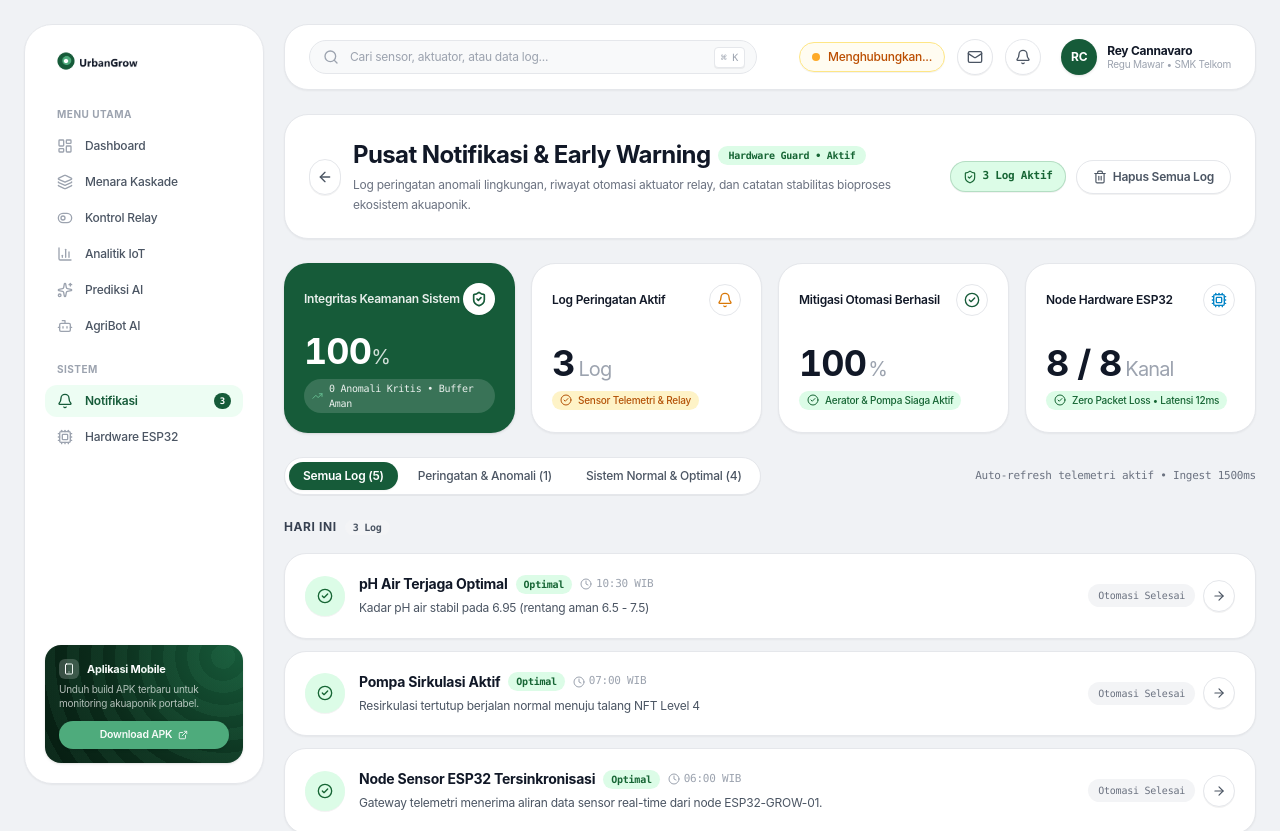
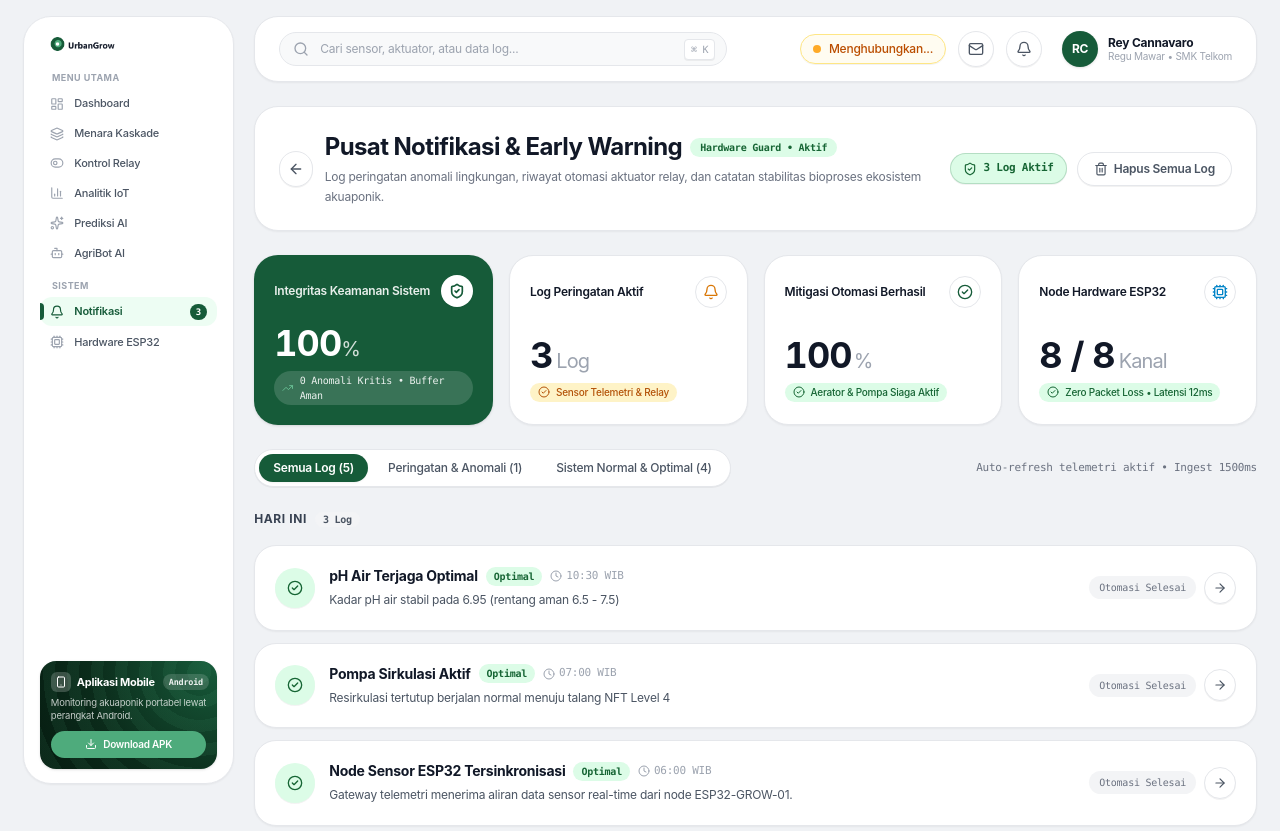
Before and after one commit to ReyCannavaro/urbangrow-eng, a Next.js app in the folder apps/web/: page /alerts in a window 1280 px wide. Shown: the top 831 px of the page. Built offline with nearby package versions, Linux system fonts and the light colour scheme; no server answers.

Commit message:
fix(web): lock non-scrolling responsive sidebar and refine mobile app card

```diff
--- a/apps/web/app/controls/page.tsx
+++ b/apps/web/app/controls/page.tsx
@@ -215,7 +215,10 @@ export default function ControlsPage() {
       />
 
       {/* 6. Signature Wavy Ribbon Footer: Fail-safe Hardware Specs */}
-      <div className="rounded-[24px] bg-wavy-ribbon text-white p-6 shadow-sm flex flex-col lg:flex-row items-center justify-between gap-5">
+      <div
+        id="hardware-esp32"
+        className="scroll-mt-6 rounded-[24px] bg-wavy-ribbon text-white p-6 shadow-sm flex flex-col lg:flex-row items-center justify-between gap-5"
+      >
         <div>
           <div className="flex items-center gap-2">
             <span className="h-2 w-2 rounded-full bg-[#68C194] animate-pulse" />
--- a/apps/web/app/globals.css
+++ b/apps/web/app/globals.css
@@ -71,6 +71,7 @@ body {
   content: "";
   position: absolute;
   inset: 0;
+  z-index: 0;
   background-image: repeating-radial-gradient(
     circle at 90% 10%,
     rgba(78, 171, 124, 0.15) 0px,
@@ -80,6 +81,98 @@ body {
   );
   opacity: 0.6;
   pointer-events: none;
+}
+
+/* Device-Adaptive Shell & Non-Scrollable Locked Sidebar */
+.app-shell {
+  --shell-pad-y: clamp(10px, 2vh, 24px);
+  --shell-pad-y: clamp(10px, 2dvh, 24px);
+  --shell-pad-x: clamp(12px, 1.8vw, 24px);
+  min-height: 100vh;
+  min-height: 100dvh;
+  padding: var(--shell-pad-y) var(--shell-pad-x);
+}
+
+.app-sidebar-panel {
+  overflow: hidden;
+  overscroll-behavior: none;
+}
+
+@media (min-width: 1024px) {
+  .app-sidebar-panel {
+    position: sticky;
+    top: var(--shell-pad-y);
+    align-self: flex-start;
+    width: clamp(208px, 16.5vw, 252px);
+    height: calc(100vh - (var(--shell-pad-y) * 2));
+    height: calc(100dvh - (var(--shell-pad-y) * 2));
+    padding: clamp(12px, 1.8vh, 20px) clamp(12px, 1.25vw, 18px);
+    padding: clamp(12px, 1.8dvh, 20px) clamp(12px, 1.25vw, 18px);
+    overflow: hidden;
+  }
+
+  .app-sidebar-brand {
+    margin-bottom: clamp(8px, 1.8vh, 22px);
+    margin-bottom: clamp(8px, 1.8dvh, 22px);
+  }
+
+  .app-sidebar-logo {
+    height: clamp(24px, 3.2vh, 32px);
+    height: clamp(24px, 3.2dvh, 32px);
+  }
+
+  .app-sidebar-groups {
+    gap: clamp(8px, 1.5vh, 18px);
+    gap: clamp(8px, 1.5dvh, 18px);
+  }
+
+  .app-sidebar-heading {
+    margin-bottom: clamp(3px, 0.65vh, 8px);
+    margin-bottom: clamp(3px, 0.65dvh, 8px);
+    font-size: clamp(9px, 1.05vh, 10px);
+    font-size: clamp(9px, 1.05dvh, 10px);
+  }
+
+  .app-sidebar-nav {
+    gap: clamp(1px, 0.35vh, 4px);
+    gap: clamp(1px, 0.35dvh, 4px);
+  }
+
+  .app-sidebar-link {
+    padding-block: clamp(4px, 0.78vh, 8px);
+    padding-block: clamp(4px, 0.78dvh, 8px);
+    padding-inline: clamp(8px, 0.8vw, 12px);
+    font-size: clamp(11px, 1.3vh, 12.5px);
+    font-size: clamp(11px, 1.3dvh, 12.5px);
+  }
+
+  .app-sidebar-icon {
+    width: clamp(14px, 1.65vh, 16px);
+    height: clamp(14px, 1.65vh, 16px);
+    width: clamp(14px, 1.65dvh, 16px);
+    height: clamp(14px, 1.65dvh, 16px);
+  }
+
+  .app-sidebar-mobile-card {
+    margin-top: clamp(8px, 1.4vh, 16px);
+    margin-top: clamp(8px, 1.4dvh, 16px);
+    padding: clamp(10px, 1.35vh, 14px);
+    padding: clamp(10px, 1.35dvh, 14px);
+  }
+
+  .app-sidebar-mobile-desc {
+    margin-bottom: clamp(6px, 1.1vh, 10px);
+    margin-bottom: clamp(6px, 1.1dvh, 10px);
+    font-size: clamp(9.5px, 1.12vh, 10.5px);
+    font-size: clamp(9.5px, 1.12dvh, 10.5px);
+  }
+
+  .app-sidebar-mobile-cta {
+    padding-block: clamp(5px, 0.75vh, 7px);
+    padding-block: clamp(5px, 0.75dvh, 7px);
+    font-size: clamp(10px, 1.15vh, 11px);
+    font-size: clamp(10px, 1.15dvh, 11px);
+  }
 }
 
 .num-tabular {
--- a/apps/web/components/layout/AppShell.tsx
+++ b/apps/web/components/layout/AppShell.tsx
@@ -6,9 +6,9 @@ import { TopNavbar } from "./TopNavbar";
 
 export function AppShell({ children }: { children: React.ReactNode }) {
   return (
-    <div className="min-h-screen bg-[#F0F2F5] p-3 sm:p-5 lg:p-6">
-      <div className="max-w-[1460px] mx-auto flex flex-col lg:flex-row gap-5 items-start">
-        {/* 1. Locked Sticky Left Sidebar (Never scrolls away) */}
+    <div className="app-shell bg-[#F0F2F5]">
+      <div className="max-w-[1460px] mx-auto flex flex-col lg:flex-row gap-4 xl:gap-5 items-start">
+        {/* 1. Locked Non-Scrollable Sticky Left Sidebar */}
         <AppSidebar />
 
         {/* 2. Main Content Column */}
--- a/apps/web/components/layout/AppSidebar.tsx
+++ b/apps/web/components/layout/AppSidebar.tsx
@@ -1,6 +1,6 @@
 "use client";
 
-import React from "react";
+import React, { useEffect, useRef, useState } from "react";
 import Link from "next/link";
 import { usePathname } from "next/navigation";
 import Image from "next/image";
@@ -13,7 +13,7 @@ import {
   Bell,
   Cpu,
   Smartphone,
-  ExternalLink,
+  Download,
   Sparkles,
 } from "lucide-react";
 import { useTelemetry } from "@/lib/telemetryContext";
@@ -21,6 +21,40 @@ import { useTelemetry } from "@/lib/telemetryContext";
 export function AppSidebar() {
   const pathname = usePathname();
   const { alerts } = useTelemetry();
+  const [apkState, setApkState] = useState<"idle" | "checking" | "unavailable">("idle");
+  const resetTimerRef = useRef<ReturnType<typeof setTimeout> | null>(null);
+
+  useEffect(() => {
+    return () => {
+      if (resetTimerRef.current) clearTimeout(resetTimerRef.current);
+    };
+  }, []);
+
+  const handleApkDownload = async () => {
+    if (apkState === "checking") return;
+    if (resetTimerRef.current) clearTimeout(resetTimerRef.current);
+
+    setApkState("checking");
+    try {
+      const res = await fetch("/download/urbangrow.apk", { method: "HEAD" });
+      const contentType = res.headers.get("content-type") ?? "";
+      if (res.ok && !contentType.includes("text/html")) {
+        setApkState("idle");
+        const anchor = document.createElement("a");
+        anchor.href = "/download/urbangrow.apk";
+        anchor.download = "UrbanGrow-Mobile.apk";
+        document.body.appendChild(anchor);
+        anchor.click();
+        anchor.remove();
+        return;
+      }
+      setApkState("unavailable");
+      resetTimerRef.current = setTimeout(() => setApkState("idle"), 3500);
+    } catch {
+      setApkState("unavailable");
+      resetTimerRef.current = setTimeout(() => setApkState("idle"), 3500);
+    }
+  };
 
   const mainNav = [
     { label: "Dashboard", href: "/", icon: LayoutDashboard },
@@ -38,31 +72,36 @@ export function AppSidebar() {
       icon: Bell,
       badge: alerts.length > 0 ? alerts.length : null,
     },
-    { label: "Hardware ESP32", href: "/controls", icon: Cpu },
+    { label: "Hardware ESP32", href: "/controls#hardware-esp32", icon: Cpu },
   ];
 
   return (
-    <aside className="w-full lg:w-60 shrink-0 lg:sticky lg:top-5 lg:h-[calc(100vh-2.5rem)] flex flex-col justify-between p-5 rounded-[28px] bg-white border border-[#E5E7EB] shadow-xs overflow-y-auto">
-      <div>
-        {/* Brand Logo */}
-        <Link href="/" className="inline-block mb-6 pl-1">
+    <aside className="app-sidebar-panel w-full shrink-0 flex flex-col justify-between p-4 sm:p-5 rounded-[24px] lg:rounded-[28px] bg-white border border-[#E5E7EB] shadow-xs select-none">
+      <div className="min-h-0 flex flex-col">
+        {/* Brand Logo Header */}
+        <div className="app-sidebar-brand flex items-center justify-between gap-2 mb-3.5 pl-1 shrink-0">
+          <Link href="/" className="inline-flex items-center shrink-0">
             <Image
               src="/urbangrow-logo.png"
               alt="UrbanGrow"
               width={150}
               height={42}
               priority
-            className="h-8 w-auto object-contain"
+              className="app-sidebar-logo h-7 w-auto object-contain"
             />
           </Link>
+          <span className="lg:hidden px-2.5 py-0.5 rounded-full bg-[#DCFCE7]/80 text-[#165B39] font-mono text-[10px] font-bold">
+            ECAD Hub
+          </span>
+        </div>
 
-        {/* Menu Section */}
-        <div className="space-y-5">
+        {/* Navigation Sections */}
+        <div className="app-sidebar-groups flex flex-col gap-3">
           <div>
-            <div className="px-3 mb-2 text-[10px] font-bold tracking-wider text-[#9CA3AF] uppercase">
+            <div className="app-sidebar-heading px-2.5 lg:px-3 mb-1.5 text-[10px] font-bold tracking-wider text-[#9CA3AF] uppercase">
               Menu Utama
             </div>
-            <nav className="space-y-1">
+            <nav className="app-sidebar-nav grid grid-cols-2 sm:grid-cols-3 gap-1 lg:flex lg:flex-col">
               {mainNav.map((item) => {
                 const isActive = pathname === item.href;
                 const Icon = item.icon;
@@ -70,22 +109,21 @@ export function AppSidebar() {
                   <Link
                     key={item.href}
                     href={item.href}
-                    className={`relative flex items-center gap-3 px-3 py-2 rounded-xl text-xs font-medium transition-all ${
+                    className={`app-sidebar-link relative min-w-0 flex items-center gap-2.5 px-2.5 py-2 rounded-xl text-xs font-medium transition-colors ${
                       isActive
                         ? "text-[#165B39] font-semibold bg-[#DCFCE7]/50"
                         : "text-[#4B5563] hover:text-[#111827] hover:bg-[#F8F9FA]"
                     }`}
                   >
-                    {/* Active Left Indicator Bar (Matching Donezo) */}
                     {isActive && (
                       <span className="absolute left-0 top-1.5 bottom-1.5 w-1 rounded-r-full bg-[#165B39]" />
                     )}
                     <Icon
-                      className={`h-4 w-4 ${
+                      className={`app-sidebar-icon h-4 w-4 shrink-0 ${
                         isActive ? "text-[#165B39]" : "text-[#9CA3AF]"
                       }`}
                     />
-                    <span>{item.label}</span>
+                    <span className="truncate">{item.label}</span>
                   </Link>
                 );
               })}
@@ -93,10 +131,10 @@ export function AppSidebar() {
           </div>
 
           <div>
-            <div className="px-3 mb-2 text-[10px] font-bold tracking-wider text-[#9CA3AF] uppercase">
+            <div className="app-sidebar-heading px-2.5 lg:px-3 mb-1.5 text-[10px] font-bold tracking-wider text-[#9CA3AF] uppercase">
               Sistem
             </div>
-            <nav className="space-y-1">
+            <nav className="app-sidebar-nav grid grid-cols-2 gap-1 lg:flex lg:flex-col">
               {systemNav.map((item) => {
                 const isActive = pathname === item.href;
                 const Icon = item.icon;
@@ -104,22 +142,25 @@ export function AppSidebar() {
                   <Link
                     key={item.label}
                     href={item.href}
-                    className={`flex items-center justify-between px-3 py-2 rounded-xl text-xs font-medium transition-all ${
+                    className={`app-sidebar-link relative min-w-0 flex items-center justify-between gap-2 px-2.5 py-2 rounded-xl text-xs font-medium transition-colors ${
                       isActive
                         ? "text-[#165B39] font-semibold bg-[#DCFCE7]/50"
                         : "text-[#4B5563] hover:text-[#111827] hover:bg-[#F8F9FA]"
                     }`}
                   >
-                    <div className="flex items-center gap-3">
+                    {isActive && (
+                      <span className="absolute left-0 top-1.5 bottom-1.5 w-1 rounded-r-full bg-[#165B39]" />
+                    )}
+                    <div className="flex items-center gap-2.5 min-w-0">
                       <Icon
-                        className={`h-4 w-4 ${
+                        className={`app-sidebar-icon h-4 w-4 shrink-0 ${
                           isActive ? "text-[#165B39]" : "text-[#9CA3AF]"
                         }`}
                       />
-                      <span>{item.label}</span>
+                      <span className="truncate">{item.label}</span>
                     </div>
                     {item.badge && (
-                      <span className="px-1.5 py-0.5 text-[9px] font-mono font-bold rounded-full bg-[#165B39] text-white">
+                      <span className="px-1.5 py-0.5 text-[9px] font-mono font-bold rounded-full bg-[#165B39] text-white shrink-0">
                         {item.badge}
                       </span>
                     )}
@@ -131,24 +172,53 @@ export function AppSidebar() {
         </div>
       </div>
 
-      {/* Bottom Download Mobile App Banner (Matching Donezo Bottom Card) */}
-      <div className="rounded-2xl p-3.5 bg-wavy-ribbon text-white mt-4 shadow-sm shrink-0">
-        <div className="flex items-center gap-2 mb-1">
-          <div className="h-5 w-5 rounded-md bg-white/20 flex items-center justify-center">
+      {/* Bottom Mobile Companion Card (Adapted cleanly for responsive width & locked height) */}
+      <div className="app-sidebar-mobile-card rounded-2xl p-3 bg-wavy-ribbon text-white mt-3.5 shadow-sm shrink-0">
+        <div className="relative z-10 flex flex-wrap items-center justify-between gap-2.5 lg:flex-col lg:items-stretch lg:gap-0">
+          <div className="min-w-0">
+            <div className="flex items-center gap-2 lg:justify-between mb-0.5 lg:mb-1">
+              <div className="flex items-center gap-1.5 min-w-0">
+                <div className="h-5 w-5 rounded-md bg-white/20 flex items-center justify-center shrink-0">
                   <Smartphone className="h-3 w-3 text-white" />
                 </div>
-          <span className="text-[11px] font-bold">Aplikasi Mobile</span>
+                <span className="text-[11px] font-bold tracking-tight truncate">
+                  Aplikasi Mobile
+                </span>
               </div>
-        <p className="text-[10px] text-white/70 mb-2.5 leading-snug">
-          Unduh build APK terbaru untuk monitoring akuaponik portabel.
+              <span className="px-1.5 py-0.5 rounded-full bg-white/15 text-[8.5px] font-mono font-semibold text-white/90 shrink-0">
+                Android
+              </span>
+            </div>
+            <p className="app-sidebar-mobile-desc text-[10px] text-white/75 leading-snug lg:mb-2">
+              Monitoring akuaponik portabel lewat perangkat Android.
             </p>
-        <a
-          href="/download/urbangrow.apk"
-          className="inline-flex items-center justify-center gap-1.5 w-full py-1.5 px-3 rounded-full bg-[#4EAB7C] hover:bg-[#68C194] text-white font-semibold text-[10.5px] shadow-sm transition-colors"
+          </div>
+
+          <button
+            type="button"
+            onClick={handleApkDownload}
+            disabled={apkState === "checking"}
+            className={`app-sidebar-mobile-cta inline-flex items-center justify-center gap-1.5 w-full sm:w-auto lg:w-full py-1.5 px-3.5 rounded-full font-semibold text-[10.5px] shadow-xs transition-colors shrink-0 cursor-pointer ${
+              apkState === "unavailable"
+                ? "bg-white/20 hover:bg-white/25 text-white border border-white/25"
+                : "bg-[#4EAB7C] hover:bg-[#68C194] text-white"
+            }`}
+            title={
+              apkState === "unavailable"
+                ? "Paket APK Android belum diunggah ke server produksi"
+                : "Unduh aplikasi Android UrbanGrow (.apk)"
+            }
           >
-          <span>Download APK</span>
-          <ExternalLink className="h-2.5 w-2.5" />
-        </a>
+            <Download className="h-3 w-3 shrink-0" />
+            <span>
+              {apkState === "checking"
+                ? "Memeriksa..."
+                : apkState === "unavailable"
+                ? "APK Segera Hadir"
+                : "Download APK"}
+            </span>
+          </button>
+        </div>
       </div>
     </aside>
   );
--- a/apps/web/next.config.ts
+++ b/apps/web/next.config.ts
@@ -13,6 +13,10 @@ const nextConfig: NextConfig = {
         source: "/api/:path*",
         destination: `${backendOrigin}/api/:path*`,
       },
+      {
+        source: "/download/:path*",
+        destination: `${backendOrigin}/download/:path*`,
+      },
     ];
   },
 };
```
Lines whose indentation alone changed are shown as unchanged.
